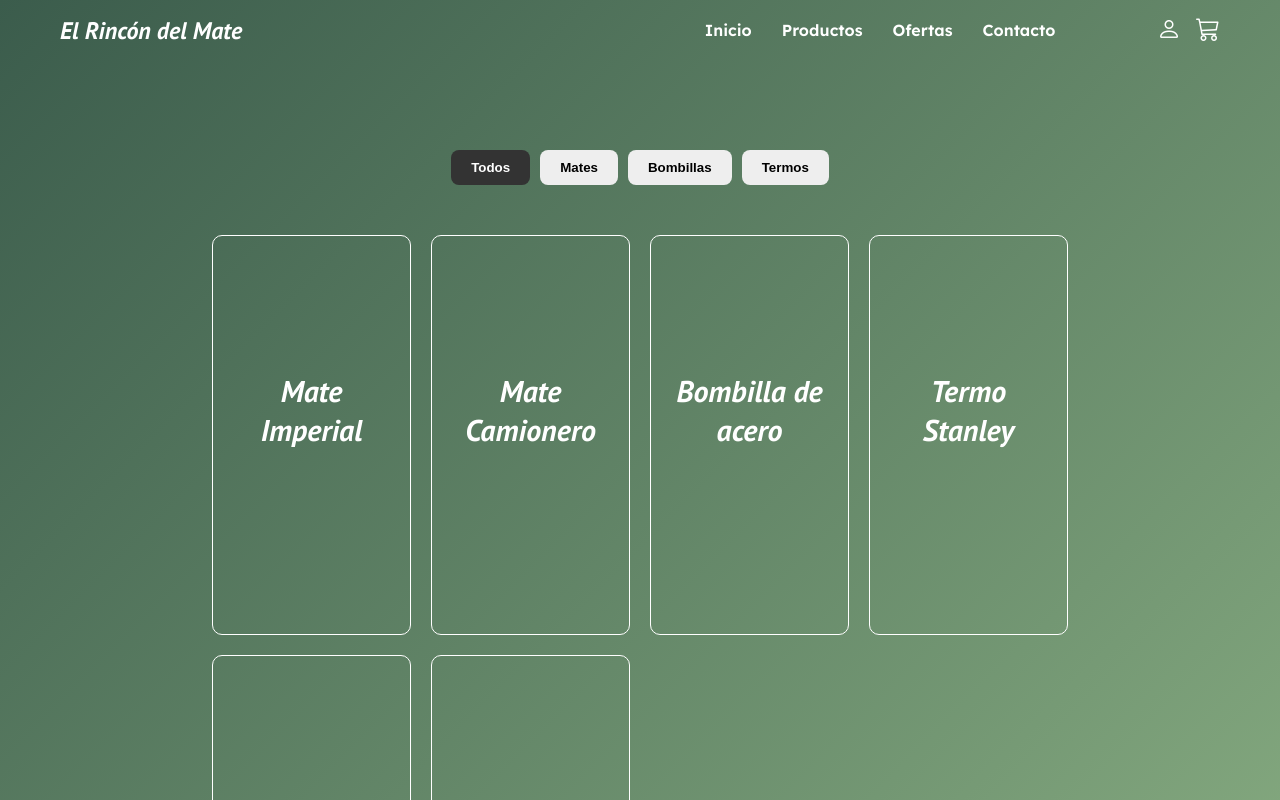
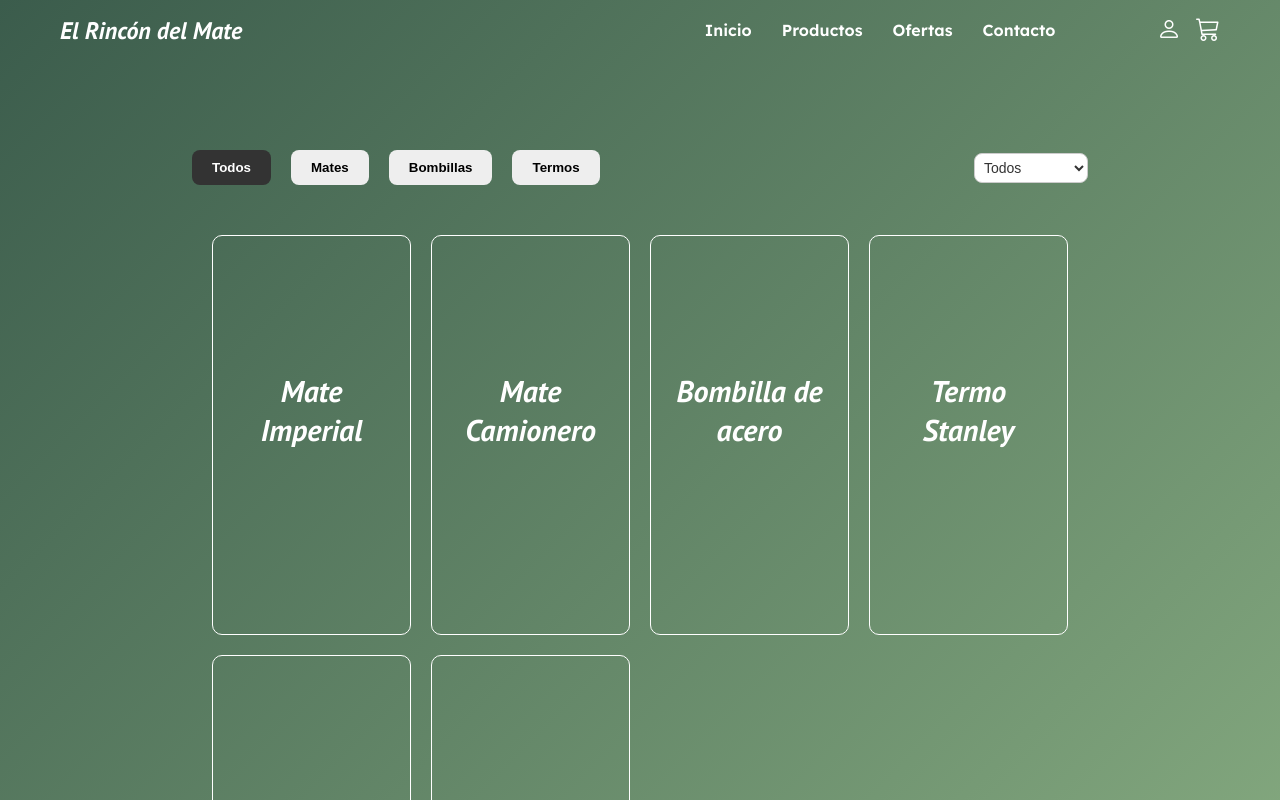
Before and after one commit to alejoalbornoz/Mates-E-Commerce, a React (Vite) app: page /productos in a window 1280 px wide. Shown: the top 800 px of the page. Built offline with nearby package versions, Linux system fonts and the light colour scheme; a web font is replaced by a local one.

Commit message:
Add Select in HomeProducts

```diff
--- a/src/pages/Products/HomeProducts/HomeProducts.jsx
+++ b/src/pages/Products/HomeProducts/HomeProducts.jsx
@@ -20,32 +20,52 @@ export default function HomeProducts() {
 
   return (
     <div className={style.container}>
+      <div className={style.filterContainer}>
         {/* Botones de filtro */}
         <div className={style.filterButtons}>
           <button
-          className={`${style.filterButton} ${filter === "all" ? style.active : ""}`}
+            className={`${style.filterButton} ${
+              filter === "all" ? style.active : ""
+            }`}
             onClick={() => setFilter("all")}
           >
             Todos
           </button>
           <button
-          className={`${style.filterButton} ${filter === "mate" ? style.active : ""}`}
+            className={`${style.filterButton} ${
+              filter === "mate" ? style.active : ""
+            }`}
             onClick={() => setFilter("mate")}
           >
             Mates
           </button>
           <button
-          className={`${style.filterButton} ${filter === "bombilla" ? style.active : ""}`}
+            className={`${style.filterButton} ${
+              filter === "bombilla" ? style.active : ""
+            }`}
             onClick={() => setFilter("bombilla")}
           >
             Bombillas
           </button>
           <button
-          className={`${style.filterButton} ${filter === "termo" ? style.active : ""}`}
+            className={`${style.filterButton} ${
+              filter === "termo" ? style.active : ""
+            }`}
             onClick={() => setFilter("termo")}
           >
             Termos
           </button>
+        </div>
+
+        <div className={style.filterSelect}>
+          <div className={style.selectContainer}>
+            <select name="" id="">
+              <option value="all">Todos</option>
+              <option value="mate">Mayor precio</option>
+              <option value="bombilla">Menor precio</option>
+            </select>
+          </div>
+        </div>
       </div>
 
       {/* Cuadrícula de productos */}
--- a/src/pages/Products/HomeProducts/HomeProducts.module.css
+++ b/src/pages/Products/HomeProducts/HomeProducts.module.css
@@ -10,9 +10,7 @@
   width: 70%;
   margin: 0 auto;
   padding: 20px;
-
 }
-
 
 .gridContainer {
   color: white;
@@ -25,11 +23,20 @@
   border: 1px solid white;
 }
 
+/* Contenedor para los botones de filtro y el select */
+.filterContainer {
+  display: flex;
+  justify-content: space-between; /* Alinea los elementos a los extremos */
+  align-items: center;
+  width: 70%;
+  margin: 0 auto;
+  margin-bottom: 30px;
+}
+
+/* Botones de filtro */
 .filterButtons {
   display: flex;
-  justify-content: center;
-  gap: 10px;
-  margin-bottom: 30px;
+  gap: 20px;
 }
 
 .filterButtons button {
@@ -42,7 +49,7 @@
   transition: background-color 0.2s ease;
 }
 
-.filterButton:hover {
+.filterButtons button:hover {
   background-color: #ccc;
 }
 
@@ -51,3 +58,19 @@
   background-color: #333 !important;
   color: white;
 }
+
+/* Select al lado derecho */
+.selectContainer {
+  display: flex;
+  justify-content: flex-end;
+  gap: 10px;
+}
+
+.filterSelect select {
+  padding: 5px;
+  border-radius: 8px;
+  border: 1px solid #ccc;
+  font-size: 14px;
+  background-color: white;
+  color: #333;
+}
```
Lines whose indentation alone changed are shown as unchanged.
